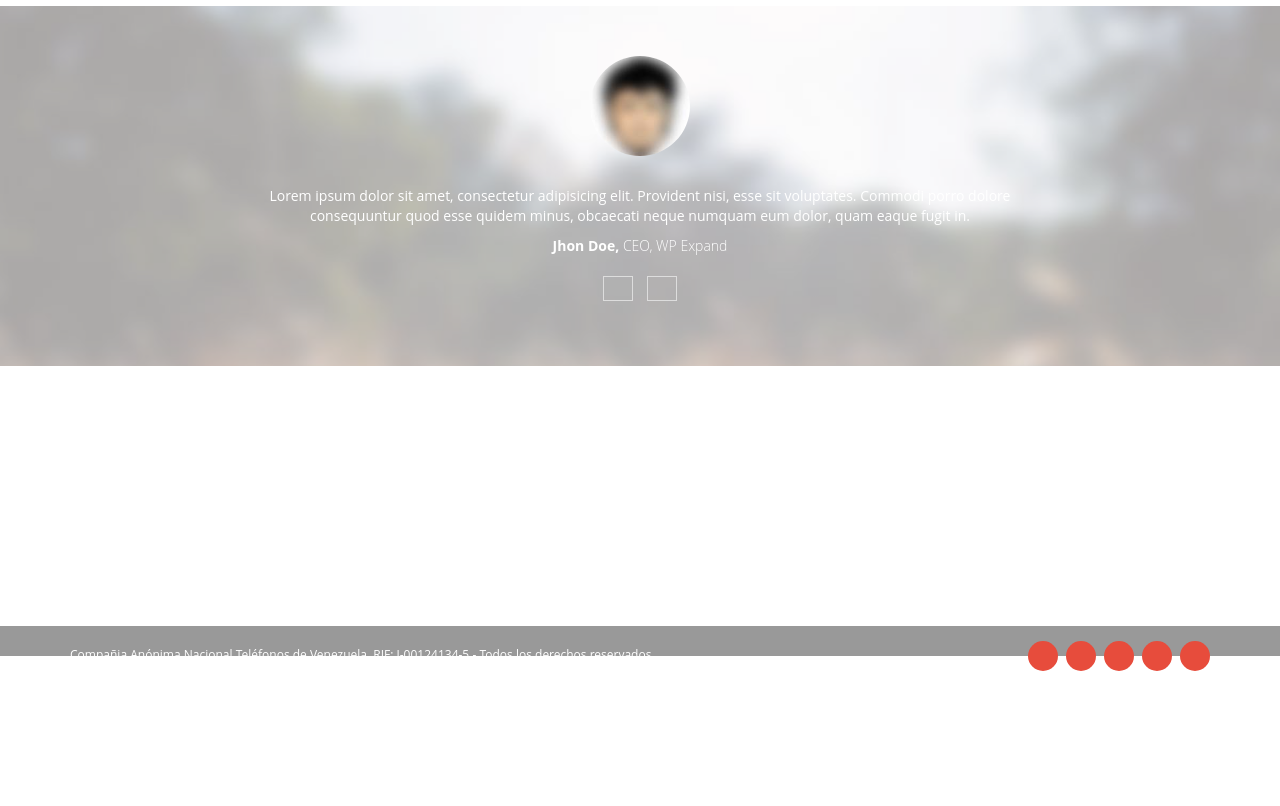
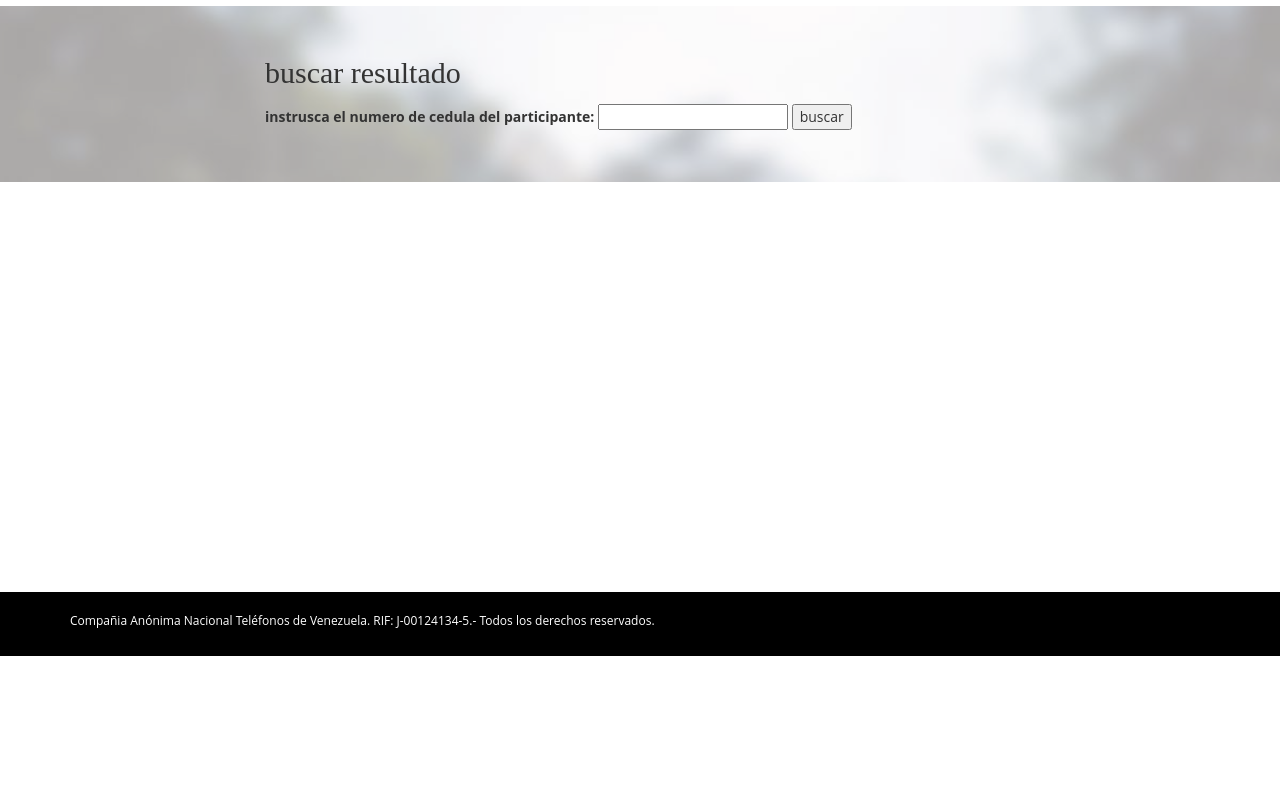
Before and after one commit to yitmar/sistmas, a Django app: page /resultados/resultado in a window 1280 px wide. Shown: the part 144-950 px from the top of the page. Run offline with Django 3.2, Linux system fonts and the light colour scheme; parts of the project's set-up code (start-up, migrations or seed data) failed here and were passed over.

Commit message:
cargar de avan

```diff
--- /dev/null
+++ b/apps/resultados/forms.py
@@ -0,0 +1,5 @@
+from django import forms
+from django.core.validators import RegexValidator
+
+class formulario_cedula(forms.ModelForm):
+    cedula=forms.CharField(label='indique la cedula', max_length=8)
--- a/apps/resultados/urls.py
+++ b/apps/resultados/urls.py
@@ -1,7 +1,8 @@
 from django.urls import include, path
 
-from .views import inicio
+from .views import vista_buscar_resultado, vista_mostras_resultado
 
 urlpatterns=[
-    path('resultado', inicio.as_view(),name='resultado'),
+    path(r'resultado',vista_buscar_resultado.as_view(), name='resultado'),
+    path(r'buscar', vista_mostras_resultado,name='buscar'),
 ]
--- a/apps/resultados/views.py
+++ b/apps/resultados/views.py
@@ -1,9 +1,41 @@
 from django.shortcuts import render
-from django.views.generic import View
+from django.views.generic import View, CreateView, DetailView, TemplateView
+from django.views.decorators.http import require_http_methods
+
+from .forms import formulario_cedula
+from .models import resultado as Resultado
 
 # Create your views here.
 #@login_required(login_url= '/')
 
-class inicio(View):
+class vista_buscar_resultado(View):
     def get(self, request, *args, **kwargs):
         return render(request,'resultados/index.html')
+"""
+class vista_mostras_resultado(TemplateView):
+    print ("113")
+    template_name='resultados/mostrar.html'
+    def post(self, request, *arg, **kwargs):
+        id_resultado= request.POST['buscar']
+        print(id_resultado)
+        return render(request,'resultados/mostrar.html')
+"""
+@require_http_methods(["GET", "POST"])
+def vista_mostras_resultado(request):
+    if request.method== 'POST':
+        resultados=request.POST['buscar']
+        print(resultados)
+        try:
+            id_participante=int(resultados)
+            resultado=Resultado.objects.filter(id_participante=id_participante)
+            return render(request, 'resultados/mostrar.html',{'resultado':resultado})
+        except:
+            print("Debes introducir una cadena que sea un número")
+            return render(request,'resultados/index.html')
+        else:
+            print("error")
+            return render(request,'resultados/index.html')
+    else:
+        print("no es post")
+        return render(request,'resultados/index.html')
+    return render(request,'resultados/index.html')
--- a/apps/users/models.py
+++ b/apps/users/models.py
@@ -19,7 +19,7 @@
     cedula_participante=models.CharField(max_length=9,unique=True,validators=[
             RegexValidator(
                 regex='^[0-9]{6,8}',
-                message='solo se aceptas letras'
+                message='solo se aceptas numeros'
             )
         ])
     tefelono_participante=models.CharField(max_length=11,validators=[
--- a/sistema_preguntas/settings/base.py
+++ b/sistema_preguntas/settings/base.py
@@ -25,7 +25,7 @@
 )
 
 THIRD_PARTY_APPS=(
-
+    'djrill',
 )
 
 LOCAL_APPS=(
@@ -89,3 +89,5 @@
 USE_TZ = True
 
 AUTH_USER_MODEL= 'administracion.administrador'
+
+EMAIL_BACKEND = "djrill.mail.backends.djrill.DjrillBackend"
--- a/sistema_preguntas/settings/local.py
+++ b/sistema_preguntas/settings/local.py
@@ -43,5 +43,6 @@
     '/home/yitmar/sistema_preguntas/static',
 ]
 
+#STATICFILES_DIRS=[BASE_DIR.child('static')]
 
-#STATICFILES_DIRS=[BASE_DIR.child('static')]
+MANDRILL_API_KEY='WalmP9hPRFI4qi6e5Wo93w'
--- a/static/css/sistemas_preguntas.css
+++ b/static/css/sistemas_preguntas.css
@@ -2,7 +2,6 @@
     position:fixed;
     left:0px;
     bottom:0px;
-    height:30px;
+    height:8%;
     width:100%;
-    background:#999;
 }
--- a/static/css/style.css
+++ b/static/css/style.css
@@ -61,7 +61,7 @@
 .is-sticky .header .navbar-nav { margin-top: 5px }
 .learn-more {
     border-radius: 5px;
-    color: #000;
+    color: #fff;
     display: inline-block;
     font-size: 16px;
     margin-top: 15px;
@@ -129,7 +129,7 @@
     z-index: 9;
 }
 .scroll-to-bottom a {
-    border: 1px solid #000;
+    border: 1px solid #fff;
     border-radius: 50%;
     color: #000;
     display: inline-block;
@@ -207,14 +207,6 @@
 }
 
 /* Footer CSS */
-.footer{
-    position:fixed;
-    left:0px;
-    bottom:0px;
-    height:30px;
-    width:100%;
-    background:#999;
-}
 
 
 .footer-top {
--- a/templates/base.html
+++ b/templates/base.html
@@ -72,7 +72,7 @@
                     <div class="col-md-9">
                         <div class="navbar-collapse collapse">
                             <ul class="nav navbar-nav navbar-right text-uppercase">
-                                <li class="current"><a href="#slider">Registro</a></li>
+                                <li class="current"><a href="{% url 'registro' %}">Registro</a></li>
                                 <li><a href="{% url 'categoria' %}">Categorias</a></li>
                                 <li><a href="{% url 'lista_prueba' %}">pruebas</a></li>
                                 <li><a href="{% url 'resultado'%}">Resultado</a></li>
@@ -95,19 +95,9 @@
     <footer id="footer" class="footer">
       <div class="container">
           <div class="row">
-              <div class="col-sm-8">
+              <div class="col-sm-7">
                   <div class="footer-copyright">
                       <p>Compañia Anónima Nacional Teléfonos de Venezuela. RIF: J-00124134-5.- Todos los derechos reservados.</p> <!-- Please do not remove credit link -->
-                  </div>
-              </div>
-
-              <div class="col-sm-4">
-                  <div class="footer-social text-right">
-                      <a href=""><i class="fa fa-facebook"></i></a>
-                      <a href=""><i class="fa fa-twitter"></i></a>
-                      <a href=""><i class="fa fa-youtube"></i></a>
-                      <a href=""><i class="fa fa-google-plus"></i></a>
-                      <a href=""><i class="fa fa-linkedin"></i></a>
                   </div>
               </div>
           </div>
@@ -115,8 +105,5 @@
     </footer> <!-- End footer top -->
 
     {%endblock%}
-
-
-
   </body>
 </html>
--- a/templates/resultados/index.html
+++ b/templates/resultados/index.html
@@ -7,30 +7,17 @@
         <div class="container">
             <div class="row">
                 <div class="col-md-8 col-md-offset-2">
-                    <div id="testimonial-list" class="carousel slide text-center" data-ride="carousel">
-                        <div class="carousel-inner" role="listbox">
-                            <div class="item active">
-                                <div class="single-testimonial">
-                                    <img class="author-photo" src="img/avater.jpg" alt="">
-                                    <p>Lorem ipsum dolor sit amet, consectetur adipisicing elit. Provident nisi, esse sit voluptates. Commodi porro dolore consequuntur quod esse quidem minus, obcaecati neque numquam eum dolor, quam eaque fugit in.</p>
-                                    <p class="author-name">Jhon Doe, <span>CEO, WP Expand</span></p>
-                                </div>
-                            </div>
-                            <div class="item">
-                                <div class="single-testimonial">
-                                    <img class="author-photo" src="img/avater.jpg" alt="">
-                                    <p>Lorem ipsum dolor sit amet, consectetur adipisicing elit. Provident nisi, esse sit voluptates. Commodi porro dolore consequuntur quod esse quidem minus, obcaecati neque numquam eum dolor, quam eaque fugit in.</p>
-                                    <p class="author-name">Michael Johonson, <span>CEO, Perfect Point Marketing</span></p>
-                                </div>
-                            </div>
-                        </div>
-                        <a class="left tc-control" href="#testimonial-list" role="button" data-slide="prev">
-                        <i class="fa fa-angle-left"></i>
-                        </a>
-                        <a class="right tc-control" href="#testimonial-list" role="button" data-slide="next">
-                        <i class="fa fa-angle-right"></i>
-                        </a>
-                    </div>
+                    <h2>buscar resultado</h2>
+                    <form name="form" action="{% url 'buscar' %}" method="post" >
+                        {% csrf_token %}
+                        <fieldset class="clean">
+                            <label>
+                                instrusca el numero de cedula del participante:
+                            </label>
+                            <input type="text" name="buscar" required>
+                            <input type="button" value="buscar">
+                        </fieldset>
+                    </form>
                 </div>
             </div>
         </div>
--- a/templates/users/registro.html
+++ b/templates/users/registro.html
@@ -4,7 +4,7 @@
 {% block script %}  {% endblock  %}
 
 {% block content%}
-    <section id="contact-us" class="section-padding" style="margin-top:80px;">
+    <section id="contact-us" class="section-padding" style="margin-top:100px;">
         <div class="container">
             <div class="row">
                 <div class="col-md-8 col-md-offset-2">
```
Also changed, not shown: apps/pruebas/views.py (+10 -0 lines), requirements/base.txt (+17 -0 lines), static/css/styde_prueba.css (+6 -6 lines), templates/resultados/mostrar.html (added, +36 -0 lines).
